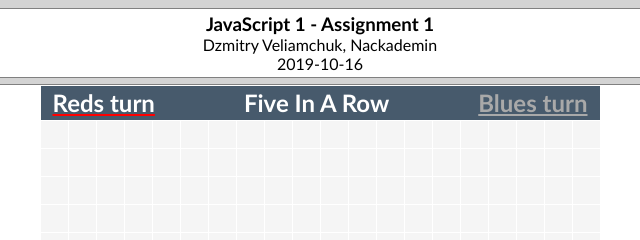
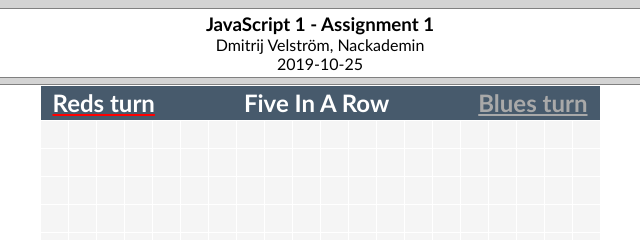
Before and after one commit to Dmitrijv/FEND19_JS1, a website: page Uppgift1_fem_i_rad/index.html in a window 1280 px wide. Shown: the top 240 px of the page, 320-960 px from the left. Drawn offline with Linux system fonts and the light colour scheme.

Commit message:
updated project description

```diff
--- a/Uppgift1_fem_i_rad/index.html
+++ b/Uppgift1_fem_i_rad/index.html
@@ -11,8 +11,8 @@
 
         <div class="header">
             <h3>JavaScript 1 - Assignment 1</h3>
-            <p>Dzmitry Veliamchuk, Nackademin</p>
-            <p>2019-10-16</p>
+            <p>Dmitrij Velström, Nackademin</p>
+            <p>2019-10-25</p>
         </div>
 
     </div>
```
